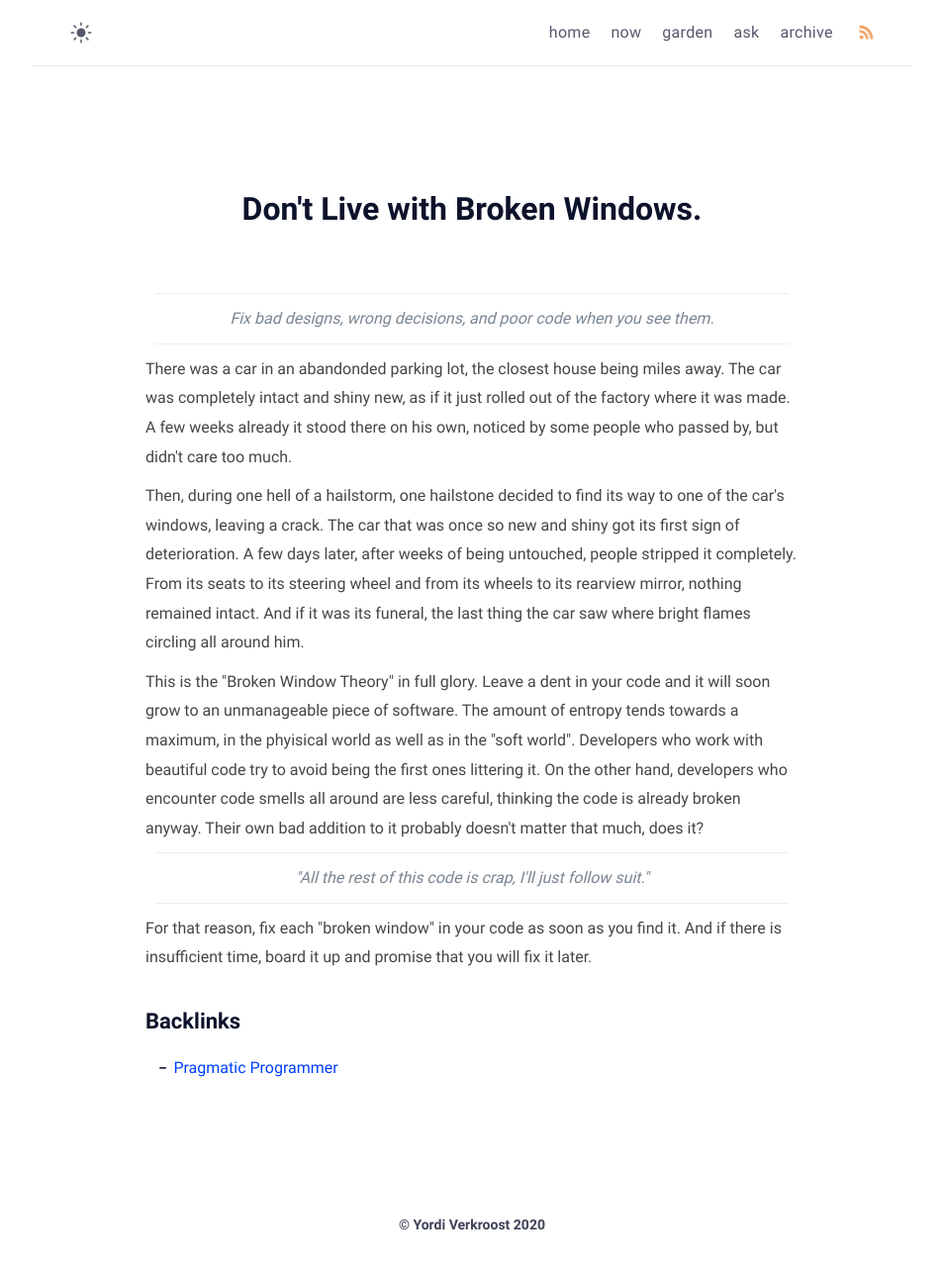
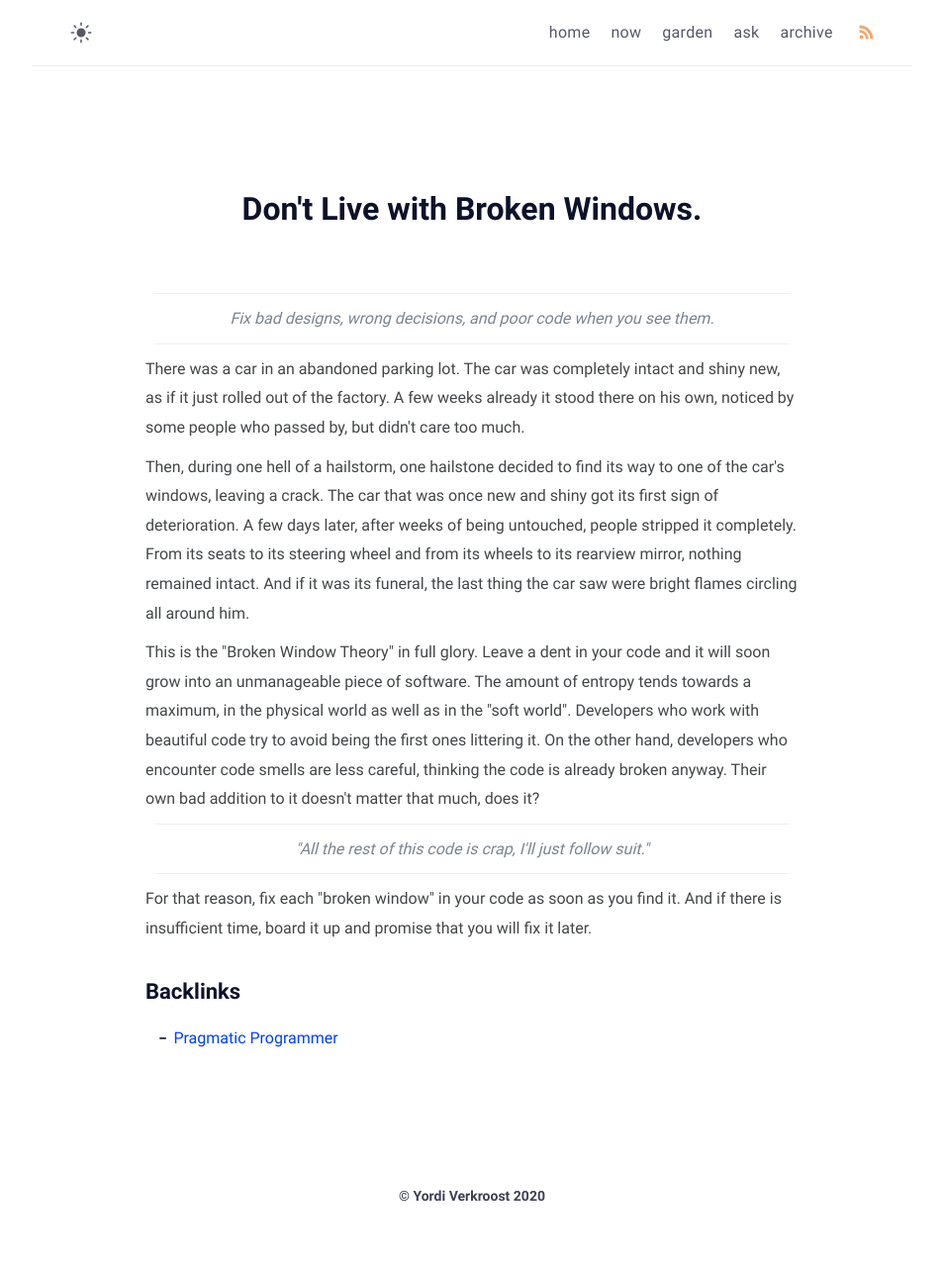
Before and after one commit to heymichal/heymichal.github.io, a Jekyll site: the page built from garden/don-t-live-with-broken-windows.html, in a window 1280 px wide. Shown: the whole page at 99% size, without its empty margins (163-1116 px from the left). Built offline with Jekyll 4.4.1, drawn with Linux system fonts in a browser that asks for light colours; after the commit the page ends 1254 px from its top, so only the background shows below that.

```diff
--- a/garden/don-t-live-with-broken-windows.html
+++ b/garden/don-t-live-with-broken-windows.html
@@ -8,11 +8,11 @@ comments: false
   <p>Fix bad designs, wrong decisions, and poor code when you see them.</p>
 </blockquote>
 
-<p>There was a car in an abandonded parking lot, the closest house being miles away. The car was completely intact and shiny new, as if it just rolled out of the factory where it was made. A few weeks already it stood there on his own, noticed by some people who passed by, but didn't care too much.</p>
+<p>There was a car in an abandoned parking lot. The car was completely intact and shiny new, as if it just rolled out of the factory. A few weeks already it stood there on his own, noticed by some people who passed by, but didn't care too much.</p>
 
-<p>Then, during one hell of a hailstorm, one hailstone decided to find its way to one of the car's windows, leaving a crack. The car that was once so new and shiny got its first sign of deterioration. A few days later, after weeks of being untouched, people stripped it completely. From its seats to its steering wheel and from its wheels to its rearview mirror, nothing remained intact. And if it was its funeral, the last thing the car saw where bright flames circling all around him.</p>
+<p>Then, during one hell of a hailstorm, one hailstone decided to find its way to one of the car's windows, leaving a crack. The car that was once new and shiny got its first sign of deterioration. A few days later, after weeks of being untouched, people stripped it completely. From its seats to its steering wheel and from its wheels to its rearview mirror, nothing remained intact. And if it was its funeral, the last thing the car saw were bright flames circling all around him.</p>
 
-<p>This is the "Broken Window Theory" in full glory. Leave a dent in your code and it will soon grow to an unmanageable piece of software. The amount of entropy tends towards a maximum, in the phyisical world as well as in the "soft world". Developers who work with beautiful code try to avoid being the first ones littering it. On the other hand, developers who encounter code smells all around are less careful, thinking the code is already broken anyway. Their own bad addition to it probably doesn't matter that much, does it?</p>
+<p>This is the "Broken Window Theory" in full glory. Leave a dent in your code and it will soon grow into an unmanageable piece of software. The amount of entropy tends towards a maximum, in the physical world as well as in the "soft world". Developers who work with beautiful code try to avoid being the first ones littering it. On the other hand, developers who encounter code smells are less careful, thinking the code is already broken anyway. Their own bad addition to it doesn't matter that much, does it?</p>
 
 <blockquote>
   <p>"All the rest of this code is crap, I'll just follow suit."</p>
```
Also changed, not shown: _posts/2020-10-31-don-t-live-with-broken-windows.md (added, +21 -0 lines), uploads/matt-hearne-LA0NPeHdp5A-unsplash.jpg (added).
